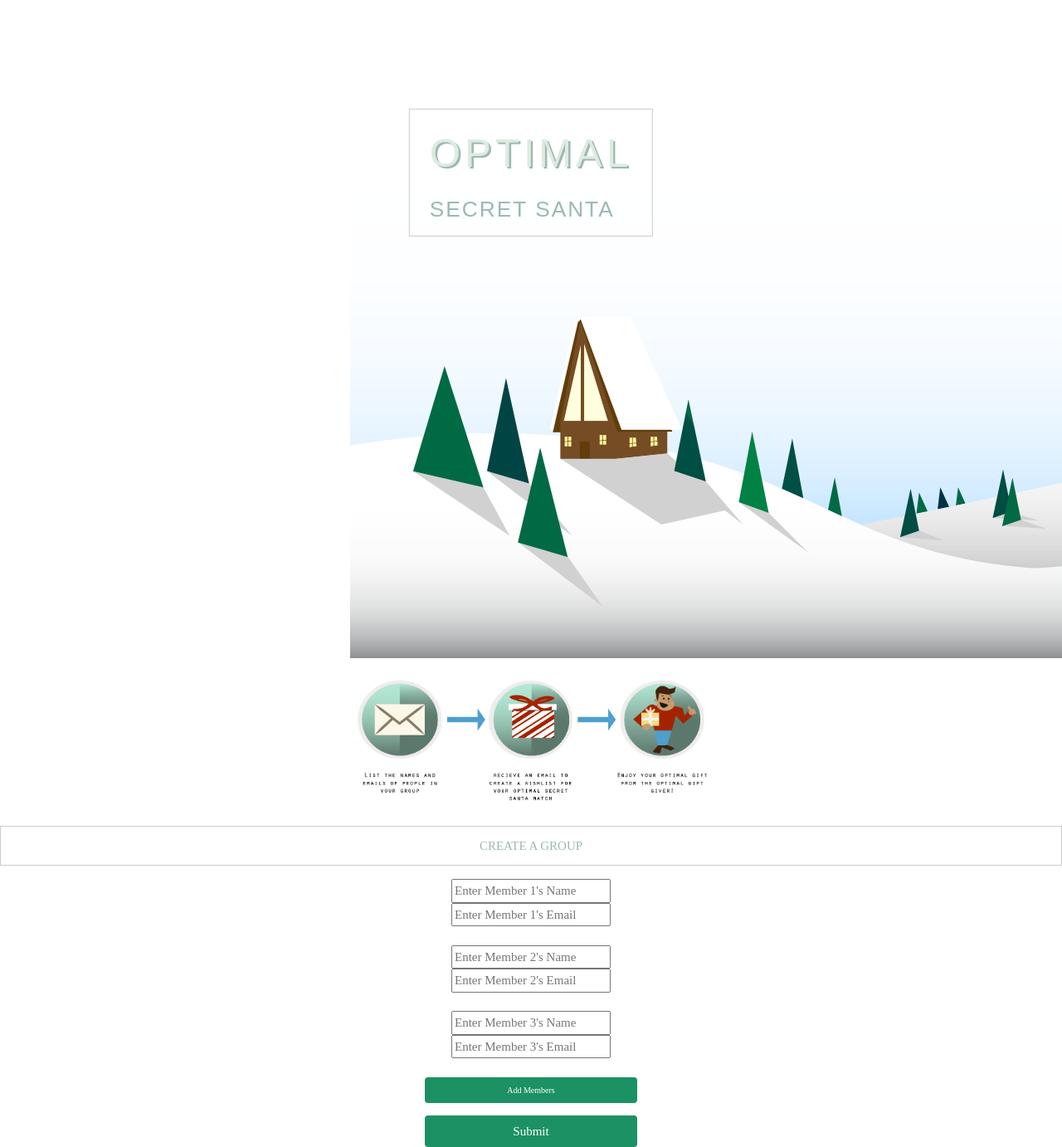
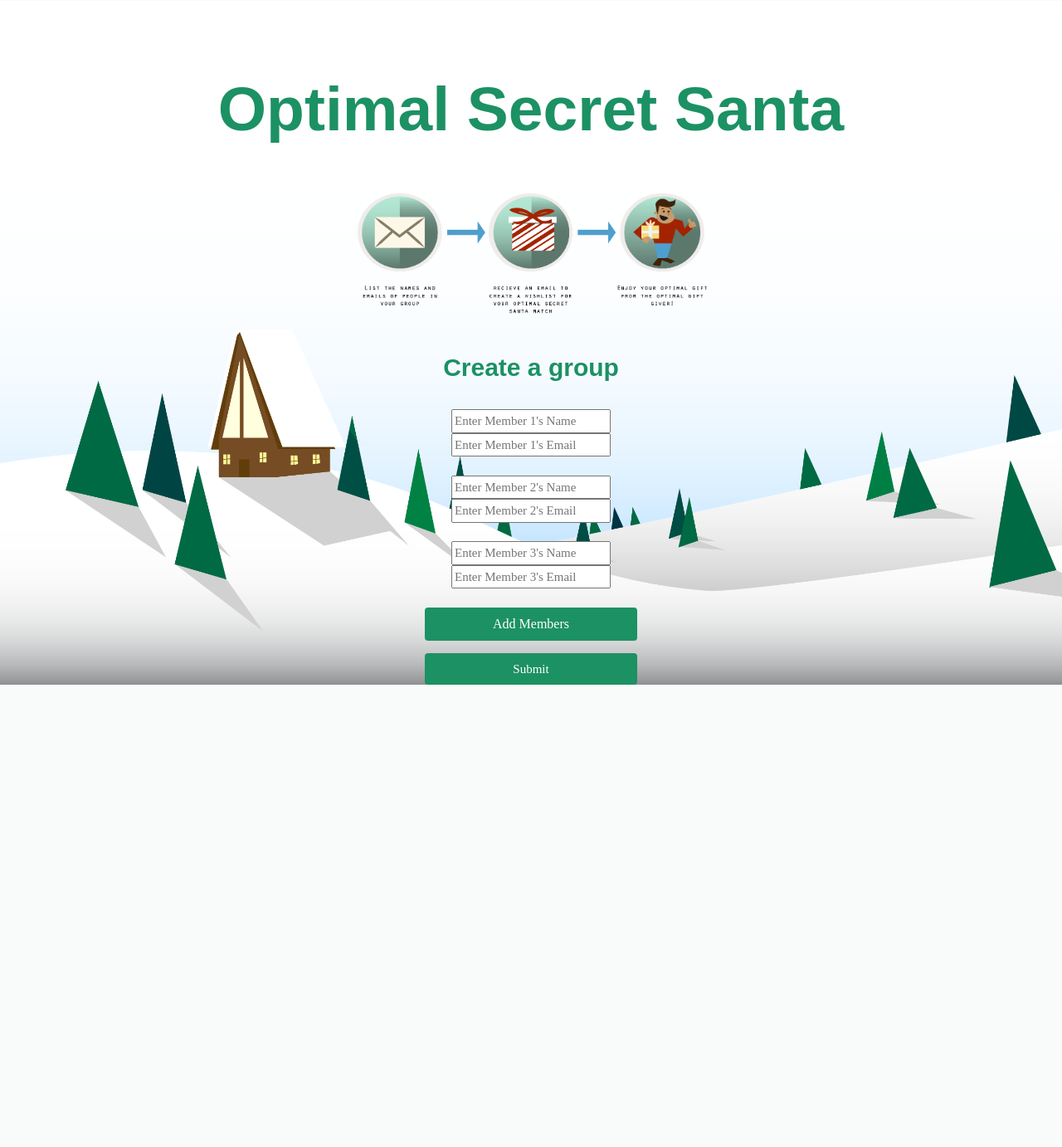
Before and after one commit to todokku/SecretSanta, a Flask app: page / in a window 1280 px wide; the page is wider, and only the part inside the window is pictured. Shown: that part at 83% size. After the commit the page ends 825 px from the top of that part, so only its background shows below. Run offline with Flask 2, Linux system fonts and the light colour scheme.

Commit message:
Edit CSS

```diff
--- a/static/secret_santa_website.css
+++ b/static/secret_santa_website.css
@@ -25,23 +25,30 @@ legend{color:inherit;display:table;max-width:100%;padding:0;white-space:normal}t
 [type=search]::-webkit-search-decoration{-webkit-appearance:none}
 ::-webkit-file-upload-button{-webkit-appearance:button;font:inherit}
 /* End extract */
-html,body{font-family:Verdana,sans-serif;font-size:15px;line-height:1.5}html{overflow-x:hidden}
+html,body{
+  font-family:Verdana,sans-serif;
+  font-size:15px;
+  line-height:1.5;
+  background: url("background_1.png");
+  background-color: #deebe0;
+  background-size: cover;
+}html{overflow-x:hidden}
 /*h1{font-size:36px}h2{font-size:30px}h3{font-size:24px}h4{font-size:20px}h5{font-size:18px}h6{font-size:16px}.w3-serif{font-family:serif}*/
 h1, h1:after {
     font-weight: 900;
-    color: #deebe0; /* #efedce;*/
+    color: #1c9164; /* #efedce;*/
     white-space: nowrap;
     display: inline-block;
-    position: relative;
-    letter-spacing: .1em;
-    padding: .1em 0 .25em 0;
+    position: center;
+    /* letter-spacing: .1em; */
+    padding: 1em 0 .25em 0;
   }
 
   h1 {
 
-    font-size: 2em;
+    font-size: 5em;
     z-index: 100;
-    text-shadow: .05em .05em 0 #9cb8b3;
+    /* text-shadow: .05em .05em 0 #9cb8b3;  */
   }
 
   h1:after {
@@ -59,7 +66,7 @@ h1, h1:after {
       font-size: 1em;
       color: #9cb8b3;
   }
-h1,h3,h4,h5,h6{font-family:"Raleway",Arial,sans-serif;font-weight:400;margin:0px 0}.w3-wide{letter-spacing:2px}
+h1,h3,h4,h5,h6{font-family:"Raleway", Arial, sans-serif;font-weight:900;margin:0px 0}.w3-wide{letter-spacing:2px}
 hr{border:0;border-top:1px solid #eee;margin: 0px 0}
 .centermain {
   display: block;
@@ -74,7 +81,7 @@ hr{border:0;border-top:1px solid #eee;margin: 0px 0}
   width: 40%;
 }
 .textsmall{font-family:"Raleway",Arial,sans-serif;color: #9cb8b3; font-size: 1em}
-.Welcome{font-family:"Raleway"; color: #9cb8b3; font-size: 1em}
+.Welcome{font-family:"Raleway",Arial,sans-serif; color: #1c9164; font-size: 2em}
 .w3-center{align-content: center;}
 .w3-image{max-width:100%;height:50%; align-content: center; } img{vertical-align:middle}a{color:inherit}
 .infographic-image{ max-width: 100%; height: 50%}img{vertical-align:middle}a{color:inherit}
--- a/templates/index.html
+++ b/templates/index.html
@@ -12,26 +12,30 @@
     />
 
 <!-- Header -->
-<header class="w3-display-container w3-content" style="max-width:1500px" >
+<!-- <header class="w3-display-container w3-content" style="max-width:1500px" >
   <img class="w3-image centermain" src="../static/background_1.png" alt="secretsanta" width="1500" height="600">
   <div class="w3-display-middle w3-padding-large w3-border w3-wide w3-text-light-grey" style = "margin-top: -15%; font-size: 175%;">
     <h1 class="w3-hide-small w3-hide-medium  w3-xxxlarge">OPTIMAL</h1>
     <h5 class="w3-hide-large Welcome" style="white-space:nowrap">OPTIMAL SECRET SANTA</h5>
     <h3 class="w3-hide-small w3-hide-medium">SECRET SANTA</h3>
   </div>
-</header>
+</header> -->
+
+<div class="header" align="center">
+  <h1>Optimal Secret Santa</h1><br>
+</div>
 
  <!-- <h2 class = "w3-center"></h2> -->
 
  <img src="../static/infographic1.png" alt="infographic" class="w3-image w3-margin-top center" width="1000" height="500">
 
   <!-- Create A group -->
-  <div class=" w3-padding-large w3-padding-32 w3-margin-top w3-border w3-margin-top w3-margin-bottom"> <!--id="Create A Group">-->
-    <h3 class="Welcome" style= "text-align: center;">CREATE A GROUP</h3>
+  <div class=" w3-padding-large w3-padding-32 w3-margin-top w3-margin-top w3-margin-bottom"> <!--id="Create A Group">-->
+    <h3 class="Welcome" style= "text-align: center;">Create a group</h3>
 </div>
 
 
-      <div class="CreateAGroup Welcome" style = "text-align: center">
+      <div class="CreateAGroup" style = "text-align: center">
         <script src="https://cdnjs.cloudflare.com/ajax/libs/jquery/3.4.1/jquery.min.js"></script>
     <body>
 
@@ -42,7 +46,7 @@
               type="button"
               value="Add Members"
               class="w3-button w3-width w3-font w3-background-color w3-bar w3-round w3-hover-green"
-              style="margin-bottom: 15px; text-align: center; font-size: x-small;"
+              style="margin-bottom: 15px; text-align: center; font-size: medium;"
             >
             <br />
             <input
```
